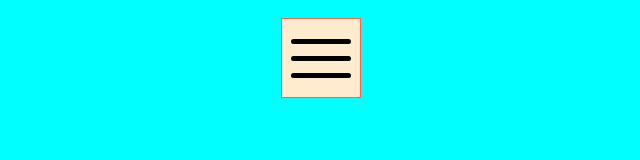
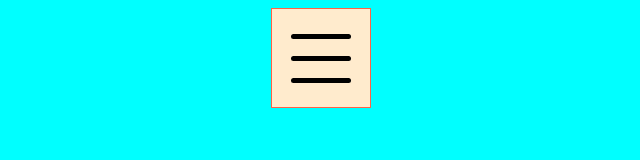
Before and after one commit to makssozykin/Listfeatures, a plain HTML site: page index.html in a window 1280 px wide. Both pictures are taken after a click on the button 640 px from the left and 58 px from the top of the page. Shown: the whole page, without its empty margins (319-959 px from the left). Drawn offline with Linux system fonts and the light colour scheme.

Commit message:
Listfetures btn rotate

```diff
--- a/css/style.css
+++ b/css/style.css
@@ -9,8 +9,8 @@ body {
   height: 100px;
 }
 .btn {
-  width: 80px;
-  height: 80px;
+  width: 100px;
+  height: 100px;
   background-color: tomato;
   border: 1px solid tomato;
   box-shadow: inset rgb(255, 99, 71, 0.25);
@@ -19,7 +19,8 @@ body {
   transition: opacity 250ms ease-in-out;
 }
 .btn:hover,
-.btn:focus {
+.btn:focus,
+.btn:active {
   background-color: blanchedalmond;
 }
 .btn--hamberger {
@@ -47,11 +48,11 @@ body {
   height: 5px;
   background-color: black;
   border-radius: 5px;
-  transition: transform 1000ms ease-in;
+  transition: transform 2000ms ease-in-out;
 }
-.btn:active .hamburger::before {
-  top: 47%;
-  left: 15%;
+.btn:hover .hamburger::before {
+  bottom: 50%;
+  right: 50%;
   transform: translate(-50%, -50%);
   transform: scale(0.5);
   transform: rotate(225deg);
@@ -67,15 +68,15 @@ body {
   height: 5px;
   background-color: black;
   border-radius: 5px;
-  transition: transform 1000ms ease-in;
+  transition: transform 2000ms ease-in-out;
 }
-.btn:active .hamburger::after {
-  bottom: 47%;
-  left: 15%;
-  transform: translateY(-50%, -50%);
+.btn:hover .hamburger::after {
+  bottom: 50%;
+  right: 50%;
+  transform: translate(-50%, -50%);
   transform: scale(0.5);
   transform: rotate(-225deg);
 }
-.btn:active .hamburger__bar {
+.btn:hover .hamburger__bar {
   opacity: 0;
 }
--- a/index.html
+++ b/index.html
@@ -9,7 +9,7 @@
   </head>
   <body>
     <div class="container">
-      <button type="button" class="btn btn--hamberger .navbar__toggler" href="">
+      <button type="button" class="btn btn--hamberger is-active" href="">
         <span class="hamburger">
           <i class="hamburger__bar"></i>
         </span>
```
